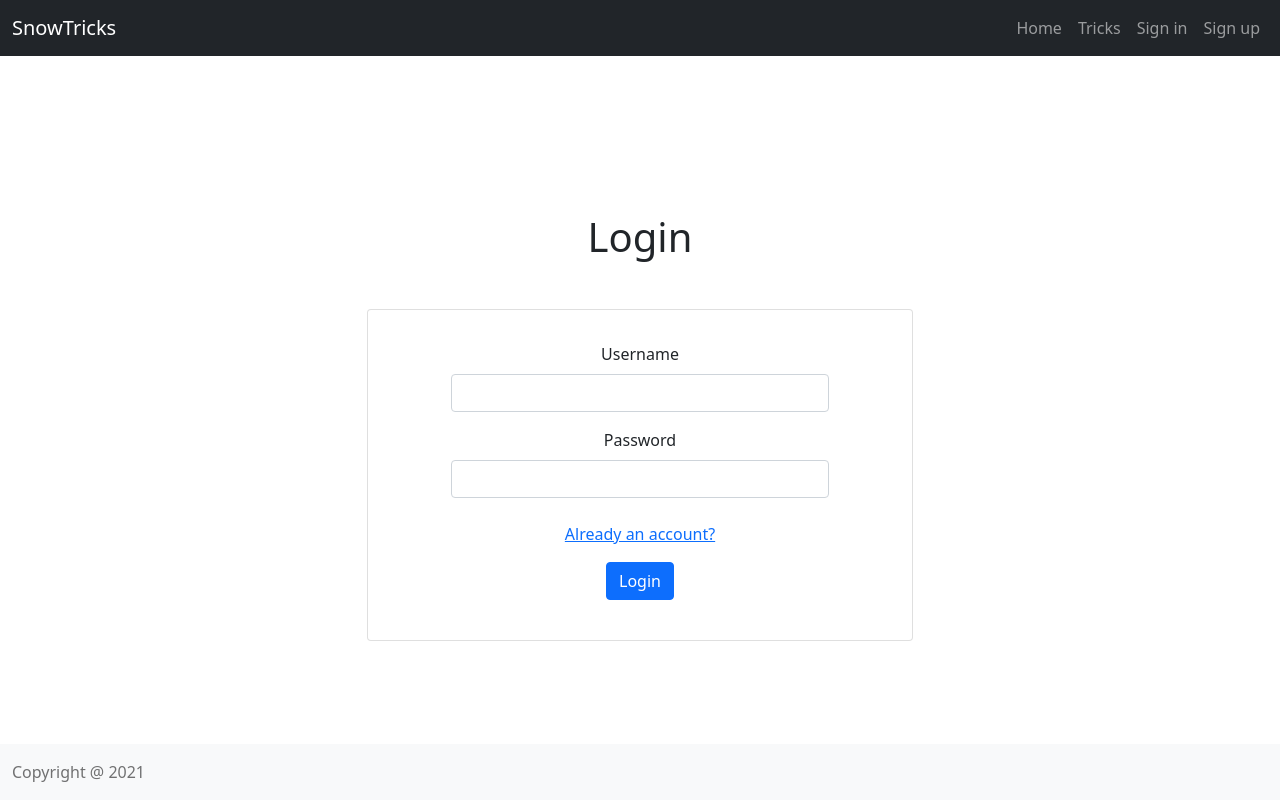
After one commit to Benitorax/ocproject6, a Symfony app: template templates/security/login.html.twig in a window 1280 px wide. The commit adds this page. Run offline with Twig, Linux system fonts and the light colour scheme; the template is opened without the code that fills it, so the values that code supplies are empty; some libraries are stand-ins or nearby versions.

Commit message:
feat #2: create controller, template and authenticator for login page

```diff
--- a/src/Controller/UserController.php
+++ b/src/Controller/UserController.php
@@ -32,7 +32,7 @@ class UserController extends AbstractController
                 'Thanks for registration, a confirmation email has been sent to your address.'
             );
 
-            return $this->redirectToRoute('user_create');
+            return $this->redirectToRoute('app_login');
         }
 
         return $this->render('user/signup.html.twig', [
@@ -58,6 +58,6 @@ class UserController extends AbstractController
 
         $userManager->activate($user);
 
-        return $this->redirectToRoute('login');
+        return $this->redirectToRoute('app_login');
     }
 }
--- a/templates/base.html.twig
+++ b/templates/base.html.twig
@@ -32,15 +32,15 @@
                                 <a class="nav-link" href="#">Tricks</a>
                             </li>
                             {% if app.user is null %}
-                                <li class="nav-item">
-                                    <a class="nav-link" href="#">Sign in</a>
+                                <li class="nav-item{% if app.request.attributes.get('_route') is same as('user_login') %} active{% endif %}">
+                                    <a class="nav-link" href="{{ path('app_login') }}">Sign in</a>
                                 </li>
                                 <li class="nav-item{% if app.request.attributes.get('_route') is same as('user_create') %} active{% endif %}">
                                     <a class="nav-link" href="{{ path('user_create') }}">Sign up</a>
                                 </li>
                             {% else %}
                                 <li class="nav-item">
-                                    <a class="nav-link" href="#">Sign out</a>
+                                    <a class="nav-link" href="{{ path('app_logout') }}">Sign out</a>
                                 </li>
                             {% endif %}
                         </ul>
@@ -68,7 +68,7 @@
                     </div>
                     {% if app.user is null %}
                         <div class="col">
-                            <a href="#" class="text-white">
+                            <a href="{{ path('app_login') }}" class="text-white">
                                 <svg xmlns="http://www.w3.org/2000/svg" width="16" height="16" fill="currentColor" class="bi bi-box-arrow-in-right icon-navbar" viewBox="0 0 16 16">
                                     <path fill-rule="evenodd" d="M6 3.5a.5.5 0 0 1 .5-.5h8a.5.5 0 0 1 .5.5v9a.5.5 0 0 1-.5.5h-8a.5.5 0 0 1-.5-.5v-2a.5.5 0 0 0-1 0v2A1.5 1.5 0 0 0 6.5 14h8a1.5 1.5 0 0 0 1.5-1.5v-9A1.5 1.5 0 0 0 14.5 2h-8A1.5 1.5 0 0 0 5 3.5v2a.5.5 0 0 0 1 0v-2z"/>
                                     <path fill-rule="evenodd" d="M11.854 8.354a.5.5 0 0 0 0-.708l-3-3a.5.5 0 1 0-.708.708L10.293 7.5H1.5a.5.5 0 0 0 0 1h8.793l-2.147 2.146a.5.5 0 0 0 .708.708l3-3z"/>
@@ -77,7 +77,7 @@
                         </div>
                     {% else %}
                         <div class="col">
-                            <a href="#" class="text-white">
+                            <a href="{{ path('app_logout') }}" class="text-white">
                                 <svg xmlns="http://www.w3.org/2000/svg" width="16" height="16" fill="currentColor" class="bi bi-box-arrow-left icon-navbar" viewBox="0 0 16 16">
                                     <path fill-rule="evenodd" d="M6 12.5a.5.5 0 0 0 .5.5h8a.5.5 0 0 0 .5-.5v-9a.5.5 0 0 0-.5-.5h-8a.5.5 0 0 0-.5.5v2a.5.5 0 0 1-1 0v-2A1.5 1.5 0 0 1 6.5 2h8A1.5 1.5 0 0 1 16 3.5v9a1.5 1.5 0 0 1-1.5 1.5h-8A1.5 1.5 0 0 1 5 12.5v-2a.5.5 0 0 1 1 0v2z"/>
                                     <path fill-rule="evenodd" d="M.146 8.354a.5.5 0 0 1 0-.708l3-3a.5.5 0 1 1 .708.708L1.707 7.5H10.5a.5.5 0 0 1 0 1H1.707l2.147 2.146a.5.5 0 0 1-.708.708l-3-3z"/>
--- /dev/null
+++ b/templates/security/login.html.twig
@@ -0,0 +1,44 @@
+{% extends 'base.html.twig' %}
+
+{% block title %}Log in!{% endblock %}
+
+{% block body %}
+    <div class="container">
+        <div class="row justify-content-center">
+            <div class="col-12 col-md-9 col-lg-6">
+                <h1 class="text-center mb-5 d-none d-md-block">Login</h1>
+                <div class="card mx-auto text-center">
+                    <div class="card-body">
+                        <h1 class="card-title my-3 d-block d-md-none">Login</h1>
+                        <form class="row my-5 my-md-3" method="POST">
+                            {% if error %}
+                                <div class="alert alert-danger">{{ error.messageKey|trans(error.messageData, 'security') }}</div>
+                            {% endif %}
+
+                            {% if app.user %}
+                                <div class="mb-3">
+                                    You are logged in as {{ app.user.username }}, <a href="{{ path('app_logout') }}">Logout</a>
+                                </div>
+                            {% endif %}
+                            <div class="col-12 col-md-9 mx-auto text-center">
+                                <div class="mb-3">
+                                    <label class="form-label" for="username">Username</label>
+                                    <input class="form-control" id="username" name="username" type="text"  value="{{ last_username }}" style="text-align: center;" required>
+                                </div>
+                                <div class="mb-3">
+                                    <label class="form-label" for="password">Password</label>
+                                    <input class="form-control" id="password" name="password" type="password" autocomplete="current-password" style="text-align: center;" required>
+                                </div>
+                            </div>
+                            <input type="hidden" name="_csrf_token" value="{{ csrf_token('authenticate') }}">
+                            <div class="col-12 my-2">
+                                <div class="mb-3"><a href="#">Already an account?</a></div>
+                                <button type="submit" class="btn btn-primary">Login</button>
+                            </div>
+                        </form>
+                    </div>
+                </div>
+            </div>
+        </div>
+    </div>
+{% endblock %}
```
Also changed, not shown: src/Controller/SecurityController.php (added, +36 -0 lines), src/Controller/TrickController.php (added, +20 -0 lines), src/Security/LoginFormAuthenticator.php (added, +60 -0 lines), templates/trick/index.html.twig (added, +20 -0 lines), templates/user/signup.html.twig (line endings or trailing spaces), 1 other file.
